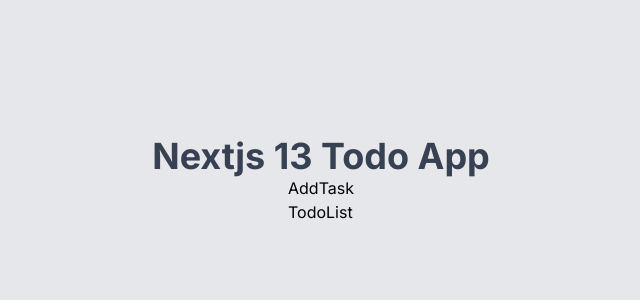
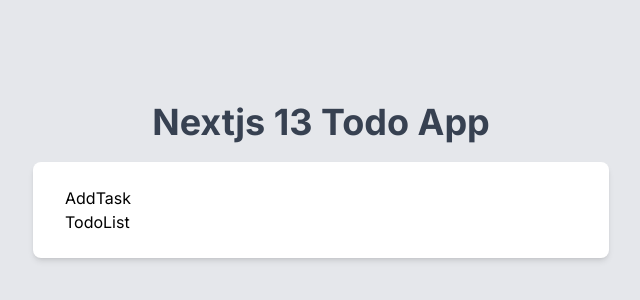
Before and after one commit to Shinmitt/self-todoapp, a Next.js app: page / in a window 1280 px wide. Shown: the part 156-456 px from the top of the page, without its empty margins (319-959 px from the left). Built offline with nearby package versions, Linux system fonts and the light colour scheme.

Commit message:
外観の作成

```diff
--- a/src/app/page.tsx
+++ b/src/app/page.tsx
@@ -6,8 +6,8 @@
   return (
    <main　className="flex flex-col items-center justify-center min-h-screen py-2 bg-gray-200">
     <h1 className="text-4xl font-bold text-gray-700 -mt-32">Nextjs 13 Todo App</h1>
-    <div>
-      <div>
+    <div className="w-full max-w-xl mt-5">
+      <div className="w-full px-8 py-6 bg-white shadow-md rounded-lg">
         <AddTask />
         <TodoList />
       </div>
```
